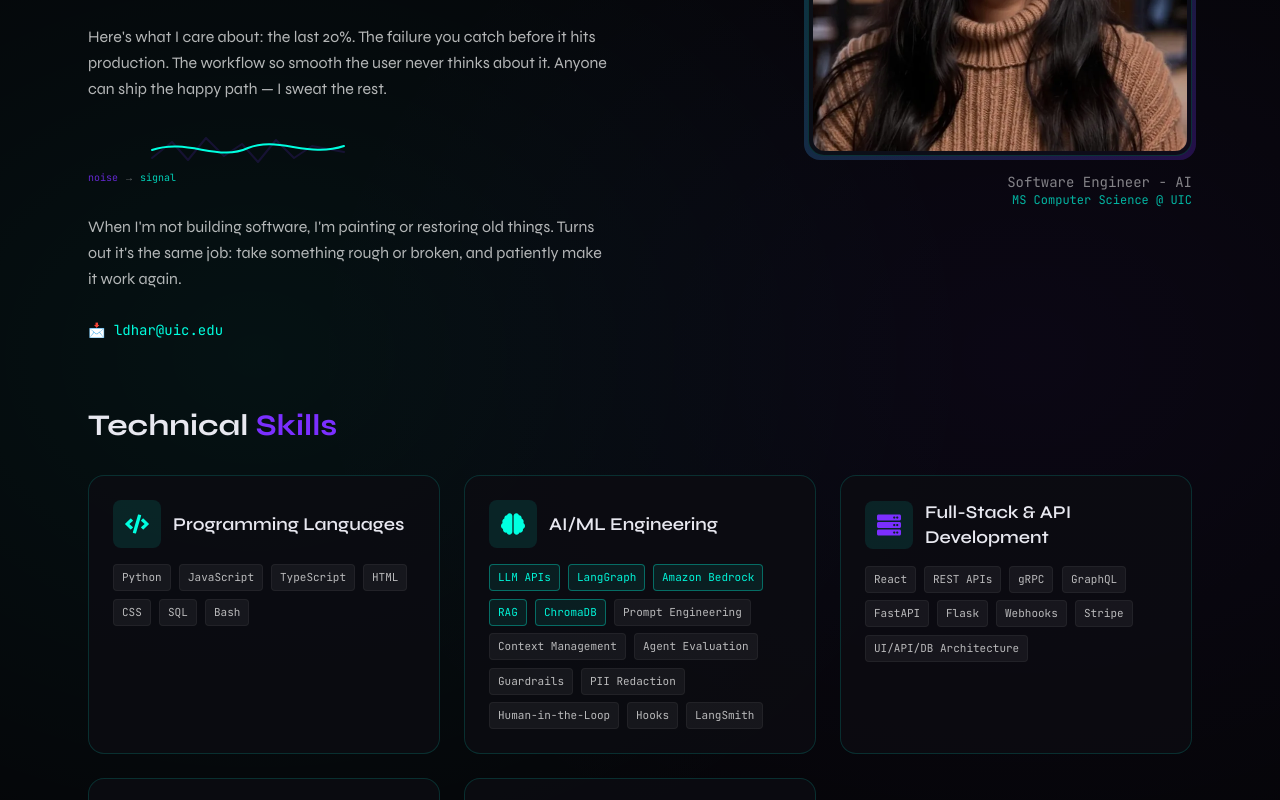
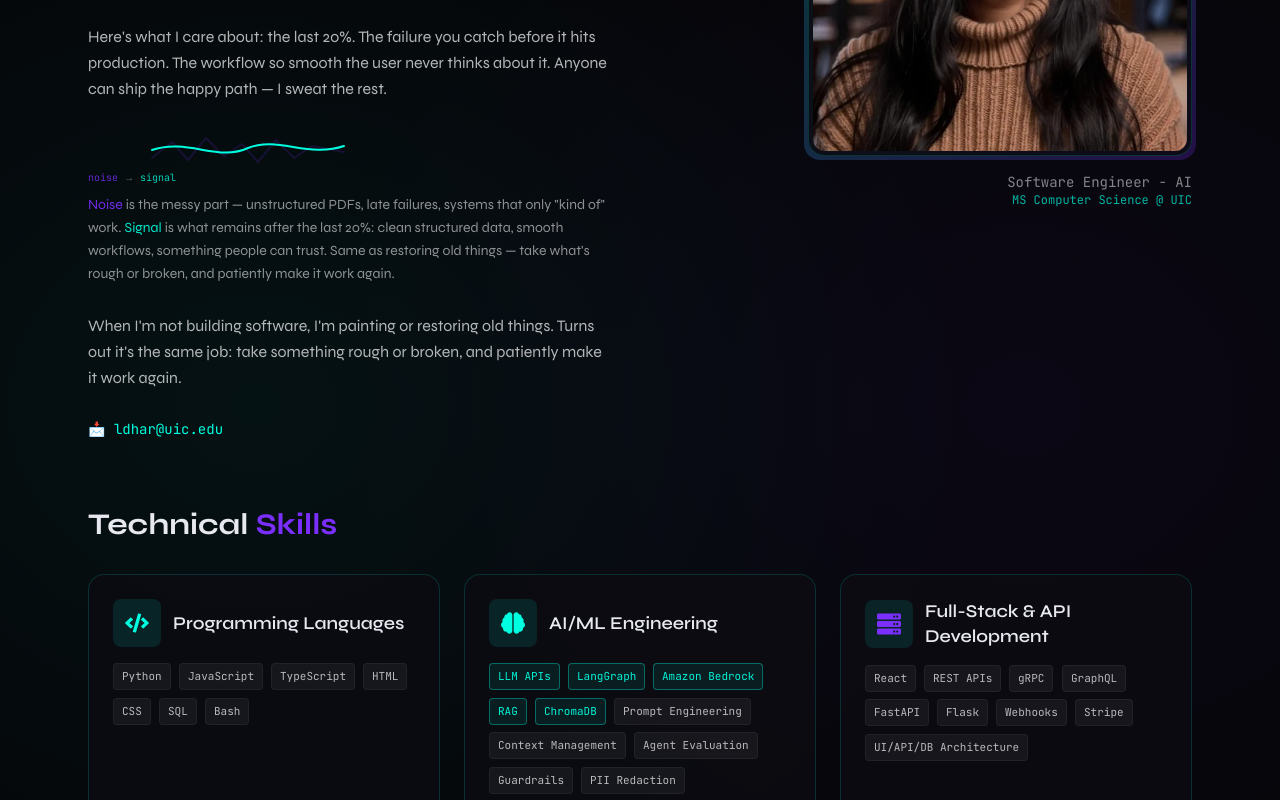
Before and after one commit to HrishitaaDLN/portfolio-website, a Next.js app: page / in a window 1280 px wide. Shown: the part 1240-2040 px from the top of the page. Built offline with nearby package versions, Linux system fonts and the light colour scheme; no server answers.

Commit message:
Added noise signal analogy

```diff
--- a/components/visuals/BrokenFixedMorph.tsx
+++ b/components/visuals/BrokenFixedMorph.tsx
@@ -3,8 +3,8 @@
 /** Jagged signal → clean signal — “last 20%” / fix what breaks. */
 export default function BrokenFixedMorph({ className = "" }: { className?: string }) {
   return (
-    <div className={`broken-fixed ${className}`} aria-hidden>
-      <svg viewBox="0 0 200 40" className="w-full max-w-xs h-10">
+    <div className={`broken-fixed ${className}`}>
+      <svg viewBox="0 0 200 40" className="w-full max-w-xs h-10" aria-hidden>
         <path
           className="broken-path"
           d="M4 28 L24 12 L40 30 L58 8 L76 26 L94 14 L110 32 L128 10 L146 28 L164 16 L196 22"
@@ -23,11 +23,18 @@ export default function BrokenFixedMorph({ className = "" }: { className?: strin
           strokeLinecap="round"
         />
       </svg>
-      <p className="font-mono text-[10px] text-white/40">
+      <p className="font-mono text-[10px] text-white/40 mb-2">
         <span className="text-violet-accent/80">noise</span>
         {" → "}
         <span className="text-cyan-accent/80">signal</span>
       </p>
+      <p className="text-white/55 text-sm leading-relaxed max-w-xl">
+        <span className="text-violet-accent/90">Noise</span> is the messy part — unstructured PDFs,
+        late failures, systems that only &quot;kind of&quot; work.{" "}
+        <span className="text-cyan-accent/90">Signal</span> is what remains after the last 20%: clean
+        structured data, smooth workflows, something people can trust. Same as restoring old things —
+        take what&apos;s rough or broken, and patiently make it work again.
+      </p>
     </div>
   );
 }
```
